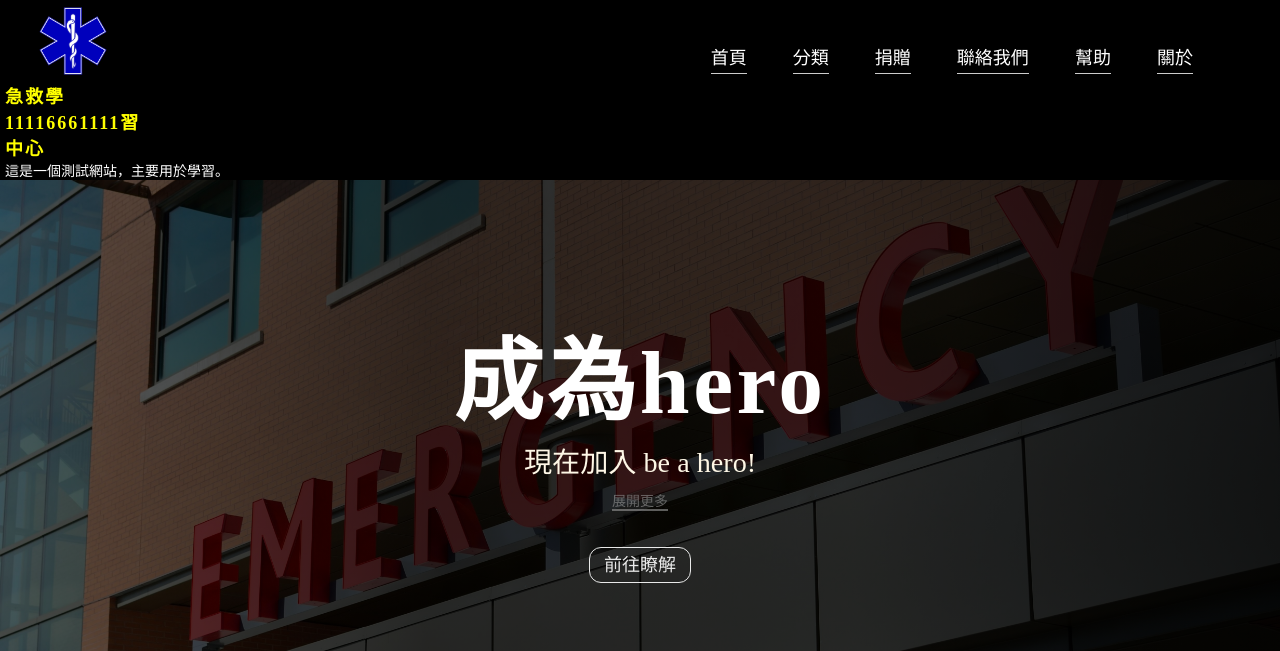
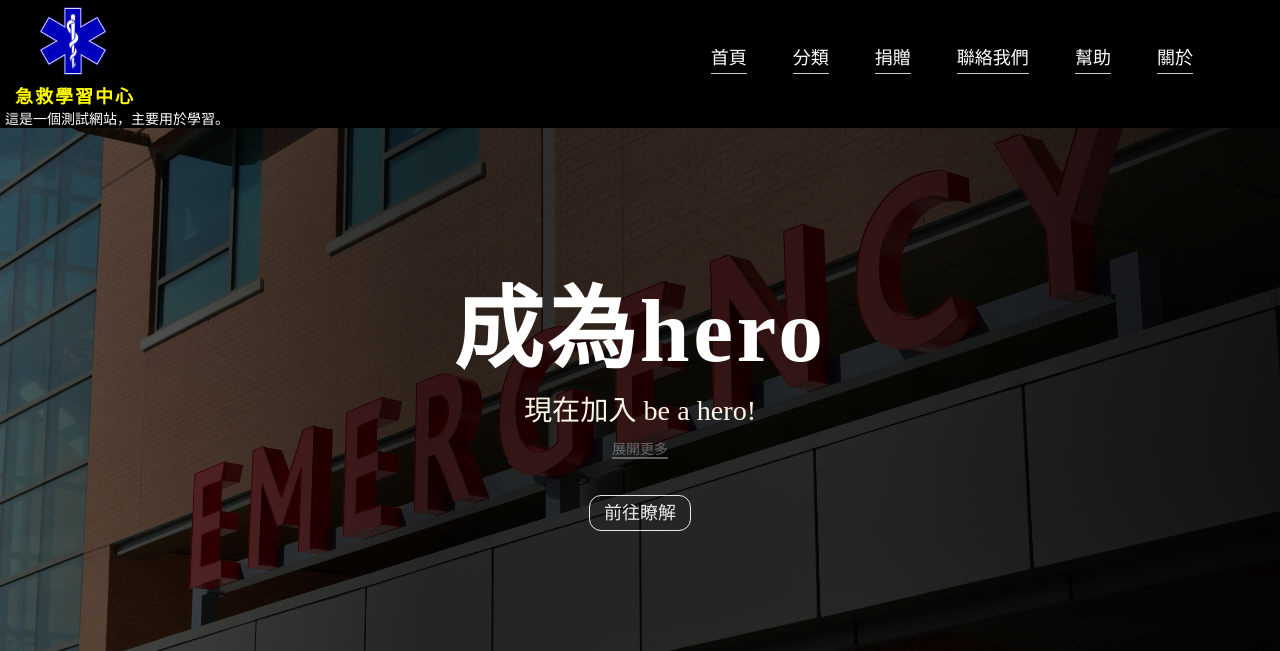
Before and after one commit to KlayJos/KlayJos.github.io, a plain HTML site: page aooboo/index.html in a window 1280 px wide. Shown: the top 651 px of the page. Drawn offline with Linux system fonts and the light colour scheme.

Commit message:
更新 index.html

```diff
--- a/aooboo/index.html
+++ b/aooboo/index.html
@@ -10,7 +10,7 @@
         <header><div class="header">
             <div class="logo">
                 <img src="img\StarOfLife.png" alt="Web Logo">
-                <h1><a href="index.html">急救學11116661111習中心</a></h1>
+                <h1><a href="index.html">急救學習中心</a></h1>
             </div>
             <p>這是一個測試網站，主要用於學習。</p>
             <nav><div class="nav">
```
